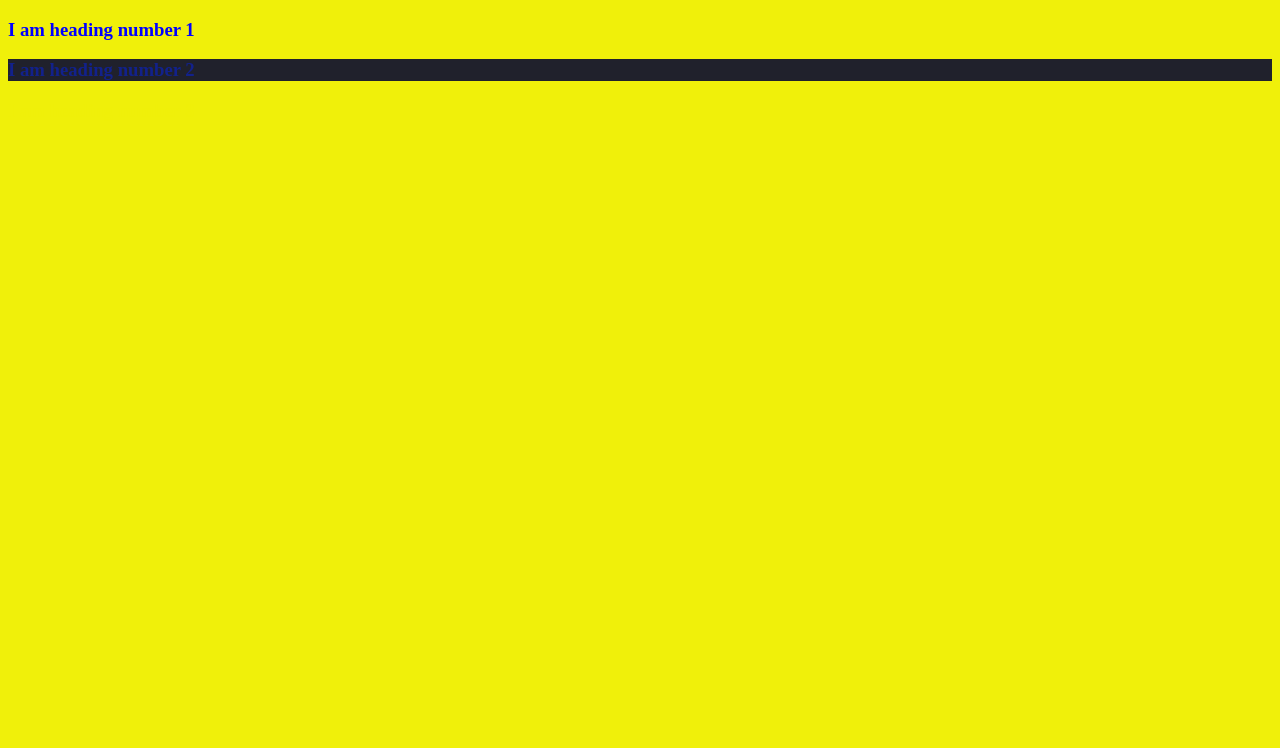
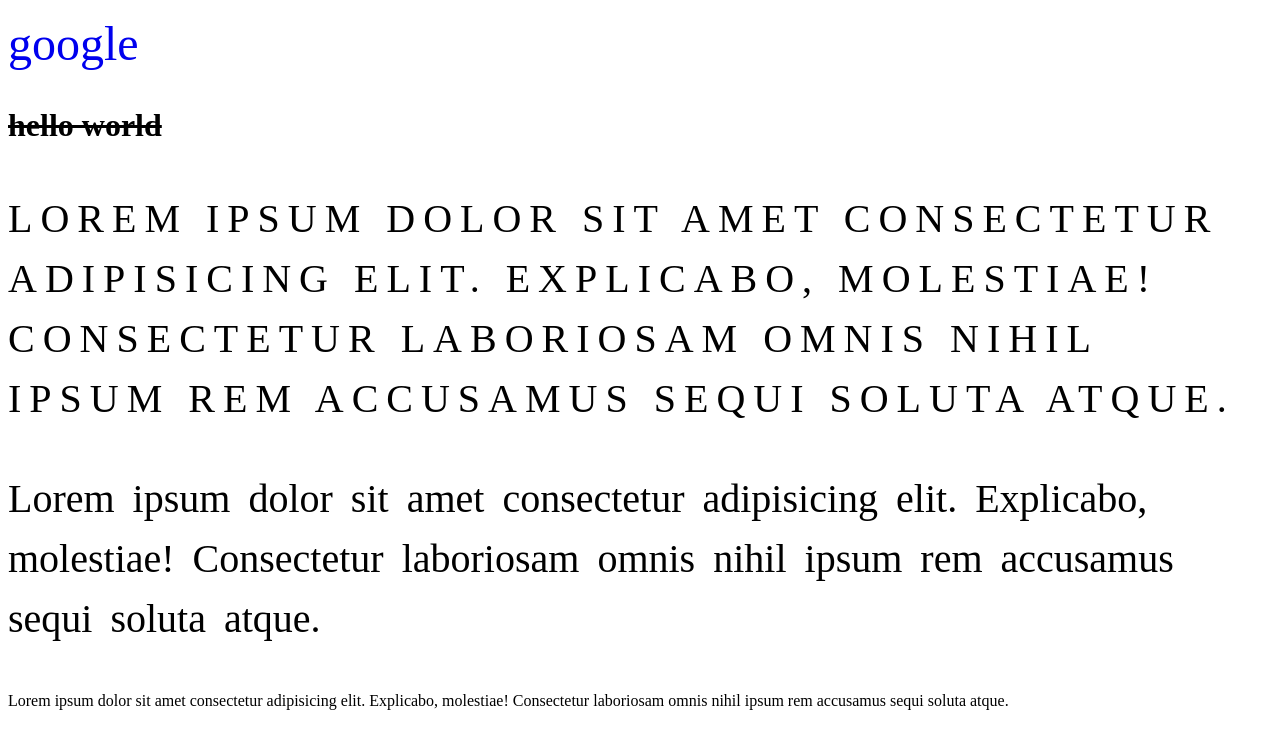
Before and after one commit to Kaminagiyou123/htmlcsstut, a plain HTML site: page index.html in a window 1280 px wide. Drawn offline with Linux system fonts and the light colour scheme; a web font is replaced by a local one.

Commit message:
chapter complete

```diff
--- a/index.css
+++ b/index.css
@@ -1,16 +1,26 @@
 /* css rule */
+@import url("https://fonts.googleapis.com/css2?family=New+Tegomin&family=Roboto:wght@100;300;400&display=swap");
 
-#first {
-  color: #0000ff;
+body {
+  line-height: 1.5;
 }
 
-#second {
-  color: rgba(3, 33, 234, 0.5);
-  background: rgb(32, 33, 44);
+.one {
+  font-size: 40px;
+  letter-spacing: 0.5rem;
+  text-transform: uppercase;
 }
-#three {
-  color: #f0f00a;
+
+.two {
+  font-size: 40px;
+  word-spacing: 0.5rem;
 }
-body {
-  background: #f0f00a;
+
+a {
+  font-size: 3rem;
+  text-decoration: wavy;
 }
+
+h1 {
+  text-decoration: line-through;
+}
--- a/index.html
+++ b/index.html
@@ -4,11 +4,33 @@
     <meta charset="UTF-8" />
     <meta name="viewport" content="width=device-width, initial-scale=1.0" />
     <title>CSS Tutorial</title>
+    <!-- google fonts -->
+    <link rel="preconnect" href="https://fonts.gstatic.com" />
+    <!-- <link
+      href="https://fonts.googleapis.com/css2?family=New+Tegomin&family=Roboto:wght@100;300;400&display=swap"
+      rel="stylesheet"
+    /> -->
+
+    <!-- style sheet -->
     <link rel="stylesheet" href="./index.css" />
   </head>
   <body>
-    <h3 id="first">I am heading number 1</h3>
-    <h3 id="second">I am heading number 2</h3>
-    <h3 id="three">I am heading number 3</h3>
+    <a href="#">google</a>
+    <h1>hello world</h1>
+    <p class="one">
+      Lorem ipsum dolor sit amet consectetur adipisicing elit. Explicabo,
+      molestiae! Consectetur laboriosam omnis nihil ipsum rem accusamus sequi
+      soluta atque.
+    </p>
+    <p class="two">
+      Lorem ipsum dolor sit amet consectetur adipisicing elit. Explicabo,
+      molestiae! Consectetur laboriosam omnis nihil ipsum rem accusamus sequi
+      soluta atque.
+    </p>
+    <p class="three">
+      Lorem ipsum dolor sit amet consectetur adipisicing elit. Explicabo,
+      molestiae! Consectetur laboriosam omnis nihil ipsum rem accusamus sequi
+      soluta atque.
+    </p>
   </body>
 </html>
```
